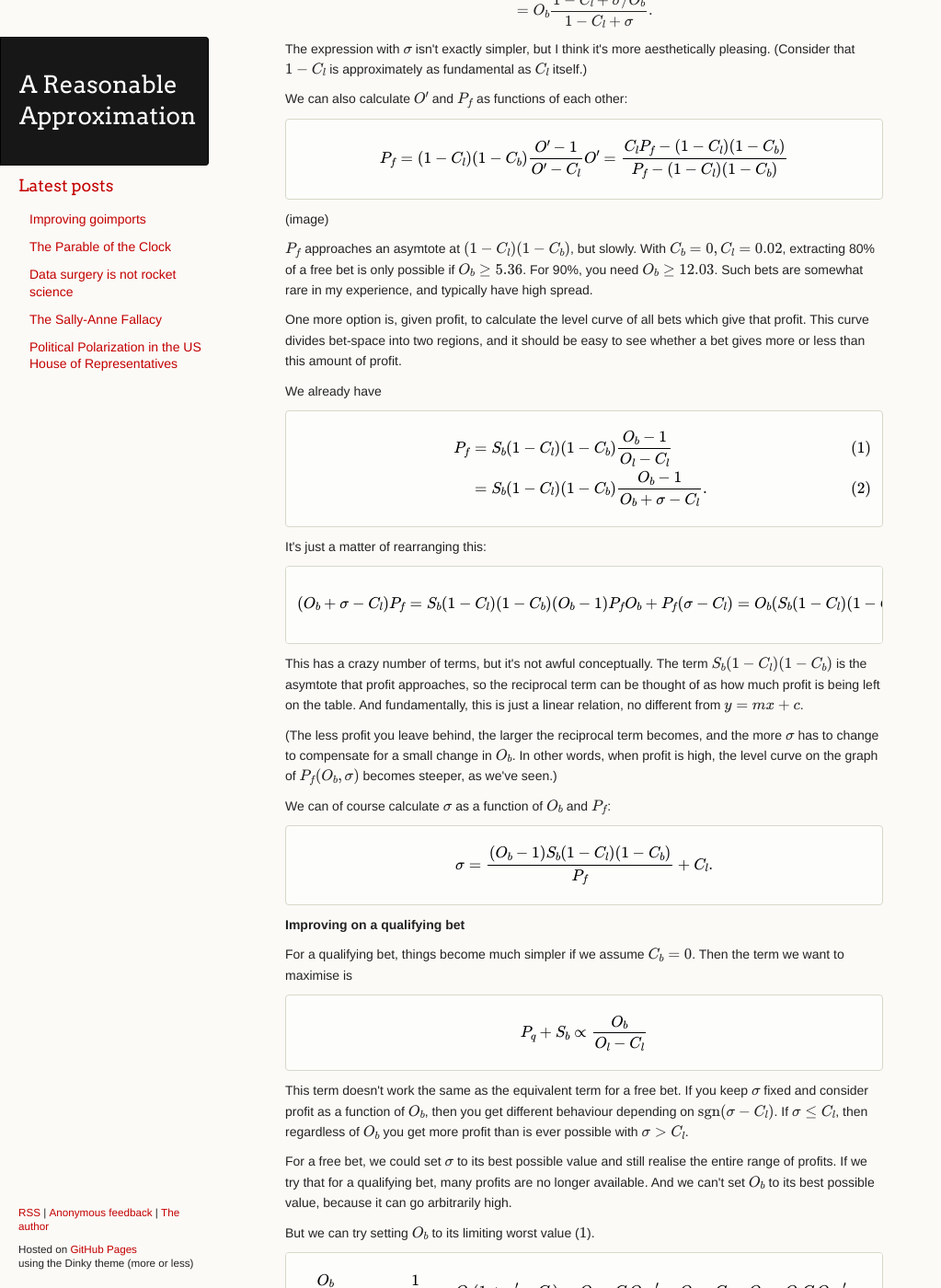
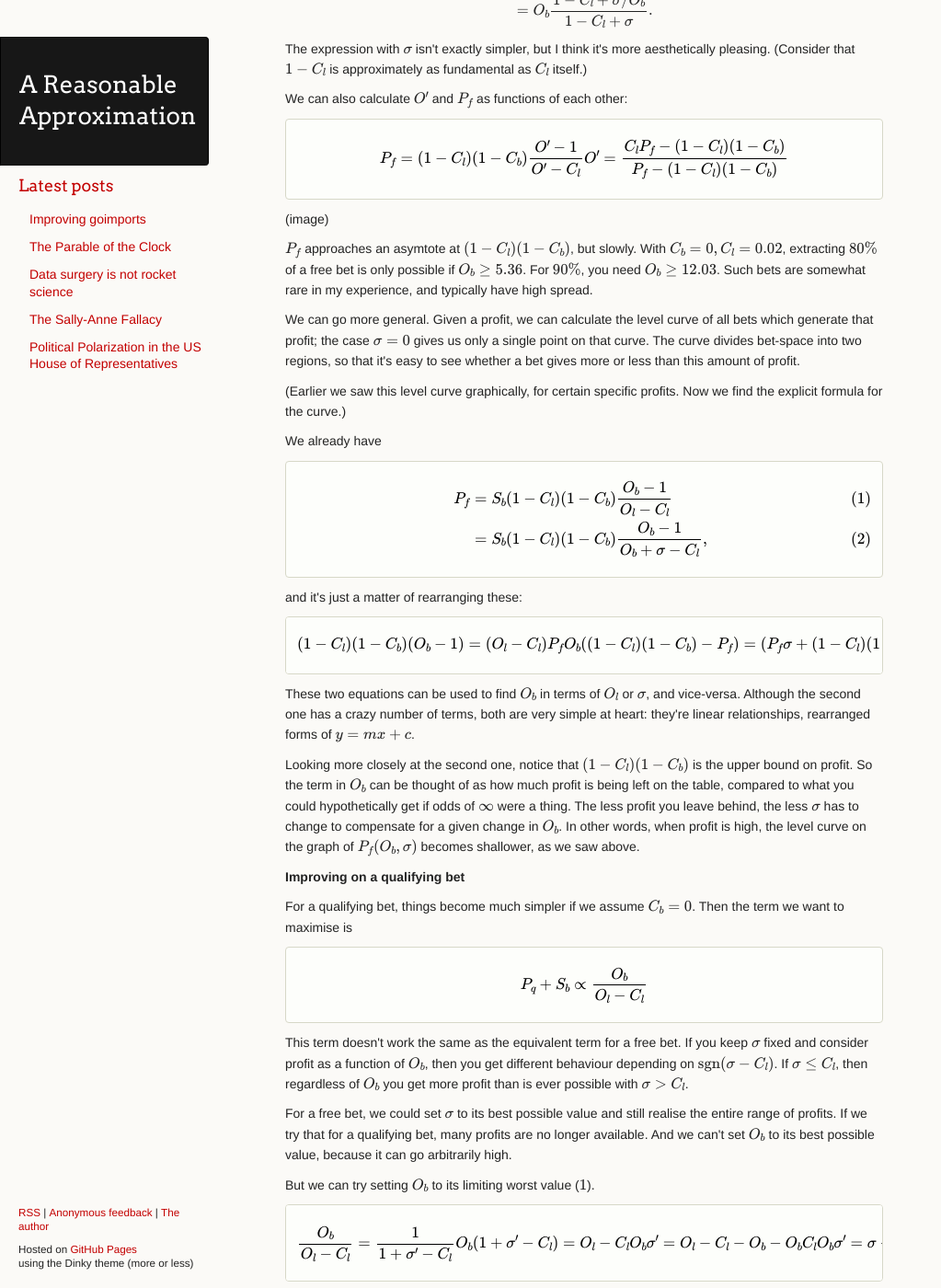
Before and after one commit to ChickenProp/chickenprop.github.com, a Jekyll site: the page built from drafts/matched-betting.md, in a window 1280 px wide and 1400 px high, scrolled down 5291 px. Shown: the whole window at 92% size, without its empty margins (0-1023 px from the left). Built offline with Jekyll 4.4.1, drawn with Linux system fonts in a browser that asks for light colours; nearby versions of some CDN libraries; formulas are drawn with MathJax 3; comment, search, counter and statistics services are not loaded.

Commit message:
Editing.

```diff
--- a/drafts/matched-betting.md
+++ b/drafts/matched-betting.md
@@ -168,32 +168,27 @@ We can also calculate $O'$ and $P_f$ as functions of each other:
 
 (image)
 
-$P_f$ approaches an asymtote at $(1 - C_l)(1 - C_b)$, but slowly. With $C_b = 0, C_l = 0.02$, extracting 80% of a free bet is only possible if $O_b ≥ 5.36$. For 90%, you need $O_b ≥ 12.03$. Such bets are somewhat rare in my experience, and typically have high spread.
+$P_f$ approaches an asymtote at $(1 - C_l)(1 - C_b)$, but slowly. With $C_b = 0, C_l = 0.02$, extracting $80\%$ of a free bet is only possible if $O_b ≥ 5.36$. For $90\%$, you need $O_b ≥ 12.03$. Such bets are somewhat rare in my experience, and typically have high spread.
 
-One more option is, given profit, to calculate the level curve of all bets which give that profit. This curve divides bet-space into two regions, and it should be easy to see whether a bet gives more or less than this amount of profit.
+We can go more general. Given a profit, we can calculate the level curve of all bets which generate that profit; the case $σ=0$ gives us only a single point on that curve. The curve divides bet-space into two regions, so that it's easy to see whether a bet gives more or less than this amount of profit.
+
+(Earlier we saw this level curve graphically, for certain specific profits. Now we find the explicit formula for the curve.)
 
 We already have
 
     $$ \begin{align}
         P_f &= S_b (1 - C_l) (1 - C_b) { O_b - 1 \over O_l - C_l }    \\
-            &= S_b (1 - C_l) (1 - C_b) { O_b - 1 \over O_b + σ - C_l }.
+            &= S_b (1 - C_l) (1 - C_b) { O_b - 1 \over O_b + σ - C_l },
     \end{align} $$
 
-It's just a matter of rearranging this:
+and it's just a matter of rearranging these:
 
-    $$ (O_b + σ - C_l)P_f = S_b (1 - C_l) (1 - C_b) (O_b - 1)             \\
-       P_fO_b + P_f(σ - C_l) = O_b(S_b(1-C_l)(1-C_b)) - S_b(1-C_l)(1-C_b) \\
-       O_b(S_b(1-C_l)(1-C_b) - P_f) = P_f(σ - C_l) + S_b(1-C_l)(1-C_b)    \\
-       O_b = {1 \over S_b(1-C_l)(1-C_b)-P_f}(P_fσ + S_b(1-C_l)(1-C_b) - P_fC_l).
-    $$
+    $$ (1-C_l)(1-C_b)(O_b - 1) = (O_l - C_l)P_f \\
+       O_b((1-C_l)(1-C_b) - P_f) = (P_fσ + (1-C_l)(1-C_b) - P_fC_l). $$
 
-This has a crazy number of terms, but it's not awful conceptually. The term $S_b(1-C_l)(1-C_b)$ is the asymtote that profit approaches, so the reciprocal term can be thought of as how much profit is being left on the table. And fundamentally, this is just a linear relation, no different from $y = mx + c$.
+These two equations can be used to find $O_b$ in terms of $O_l$ or $σ$, and vice-versa. Although the second one has a crazy number of terms, both are very simple at heart: they're linear relationships, rearranged forms of $y = mx + c$.
 
-(The less profit you leave behind, the larger the reciprocal term becomes, and the more $σ$ has to change to compensate for a small change in $O_b$. In other words, when profit is high, the level curve on the graph of $P_f(O_b, σ)$ becomes steeper, as we've seen.)
-
-We can of course calculate $σ$ as a function of $O_b$ and $P_f$:
-
-    $$ σ = { (O_b - 1)S_b(1-C_l)(1-C_b) \over P_f } + C_l. $$
+Looking more closely at the second one, notice that $(1-C_l)(1-C_b)$ is the upper bound on profit. So the term in $O_b$ can be thought of as how much profit is being left on the table, compared to what you could hypothetically get if odds of $∞$ were a thing. The less profit you leave behind, the less $σ$ has to change to compensate for a given change in $O_b$. In other words, when profit is high, the level curve on the graph of $P_f(O_b, σ)$ becomes shallower, as we saw above.
 
 **Improving on a qualifying bet**
 
```
